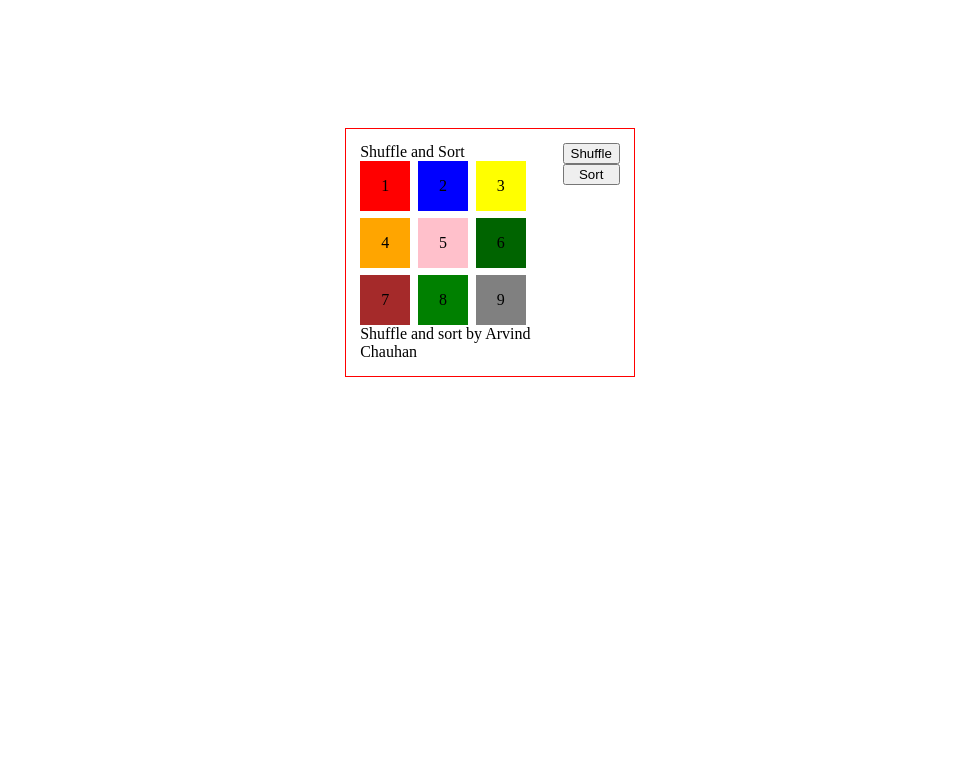
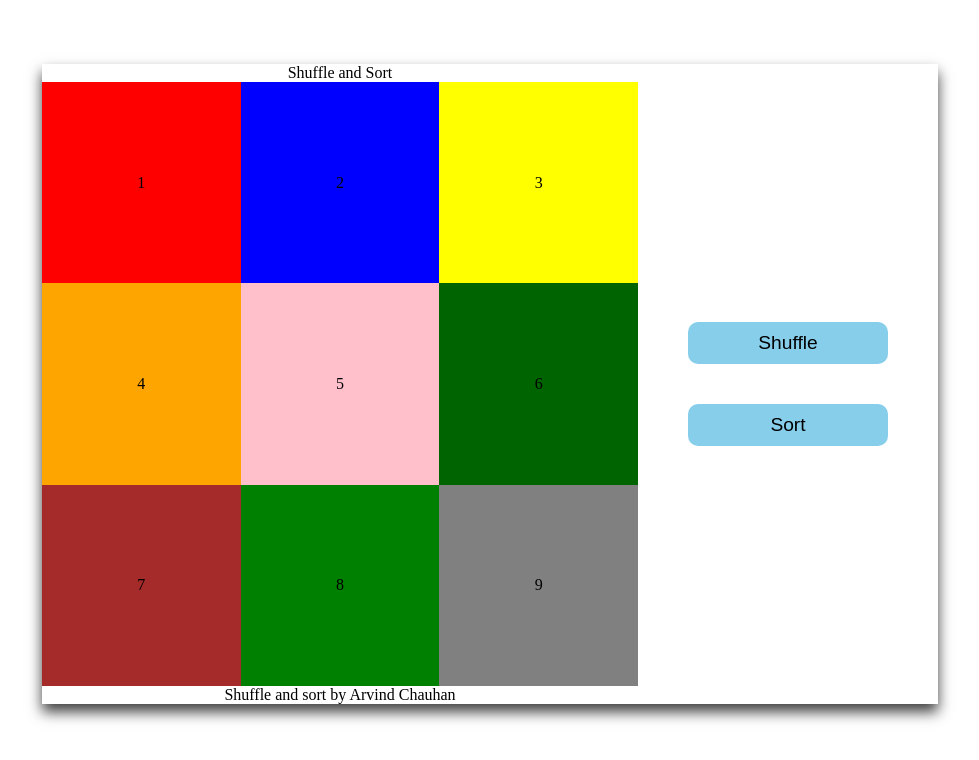
Before and after one commit to arvind520/Assignment-technical-interview, a plain HTML site: page index.html in a window 1280 px wide. Shown: the whole page, without its empty margins (150-1129 px from the left). Drawn offline with Linux system fonts and the light colour scheme; files whose address does not match are found by name.

Commit message:
box sizes is increased

```diff
--- a/assests/scripts/index.js
+++ b/assests/scripts/index.js
@@ -44,8 +44,8 @@ function createBoxes(modifiedArry) {
     let box = document.createElement("div");
     box.innerText = ele.num;
     box.style.backgroundColor = ele.color;
-    box.style.width = "50px";
-    box.style.height = "50px";
+    box.style.width = "100%";
+    box.style.height = "100%";
     box.classList.add("box");
     boxes.appendChild(box);
   });
--- a/assests/style/style.css
+++ b/assests/style/style.css
@@ -1,26 +1,40 @@
 body{
     display: flex;
     justify-content: center;
-    margin: 10%;
+    margin: 5%;
 }
 .myContainer{
-    max-width: 1000px;
-    max-height: 1000px;
-    border: 1px solid red;
+    height: 80vh;
+    width: 70vw;
     display: flex;
     justify-content: space-between;
+    box-shadow: 0px 8px 13px 0px rgba(0,0,0,0.75);
 }
 
-.container--shuffle_sort, .container--buttons{
+.container--buttons, .container--shuffle_sort{
     display: flex;
     flex-direction: column;
-    margin: 5%;
+
+    align-items: center;
+}
+.container--buttons{
+    justify-content: center;
+}
+
+.container--shuffle_sort{
+    width: 100%;
+    height: 100%;
+    justify-content: space-between;
+
 }
 
 .boxes{
     display: grid;
     grid-template-columns: auto auto auto;
-    row-gap: 7px;
+    grid-template-rows: auto auto auto;
+    column-gap: 0;
+    height: 100%;
+    width: 100%;
 }
 
 .boxes .box{
@@ -28,3 +42,13 @@ body{
     justify-content: center;
     align-items: center;
 }
+
+button{
+    background-color: skyblue;
+    border: none;
+    margin: 20px 50px;
+    font-size: larger;
+    padding: 10px;
+    border-radius: 10px;
+    width: 200px;
+}
--- a/index.html
+++ b/index.html
@@ -12,11 +12,13 @@
       <div class="container--shuffle_sort">
         <span class="container--text">Shuffle and Sort</span>
         <div class="boxes"></div>
-        <span class="container--text">Shuffle and sort by Arvind Chauhan</span>
+        <span class="container--footer"
+          >Shuffle and sort by Arvind Chauhan</span
+        >
       </div>
       <div class="container--buttons">
-        <button>Shuffle</button>
-        <button>Sort</button>
+        <button class="shuffle">Shuffle</button>
+        <button class="sort">Sort</button>
       </div>
     </div>
     <script src="./assests/scripts/index.js"></script>
```
